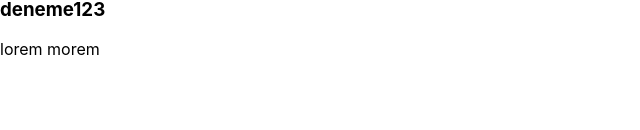
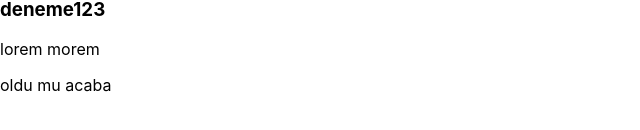
Before and after one commit to DogacUlgacc/react-ogren, a React (Create React App) app: page / in a window 1280 px wide. Shown: the part 172-302 px from the top of the page, without its empty margins (0-640 px from the left). Built offline with nearby package versions, Linux system fonts and the light colour scheme.

Commit message:
ikinci p

```diff
--- a/src/App.js
+++ b/src/App.js
@@ -9,6 +9,7 @@ function Page() {
             <Card />
             <h3>deneme123</h3>
             <p>lorem morem</p>
+            <p>oldu mu acaba</p>
         </div>
     );
 }
```
